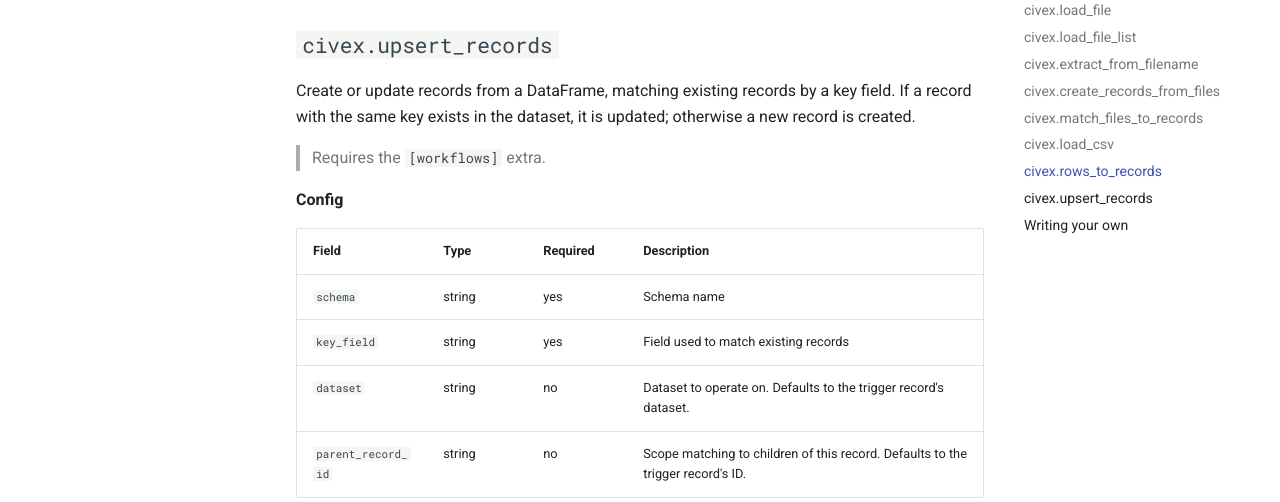
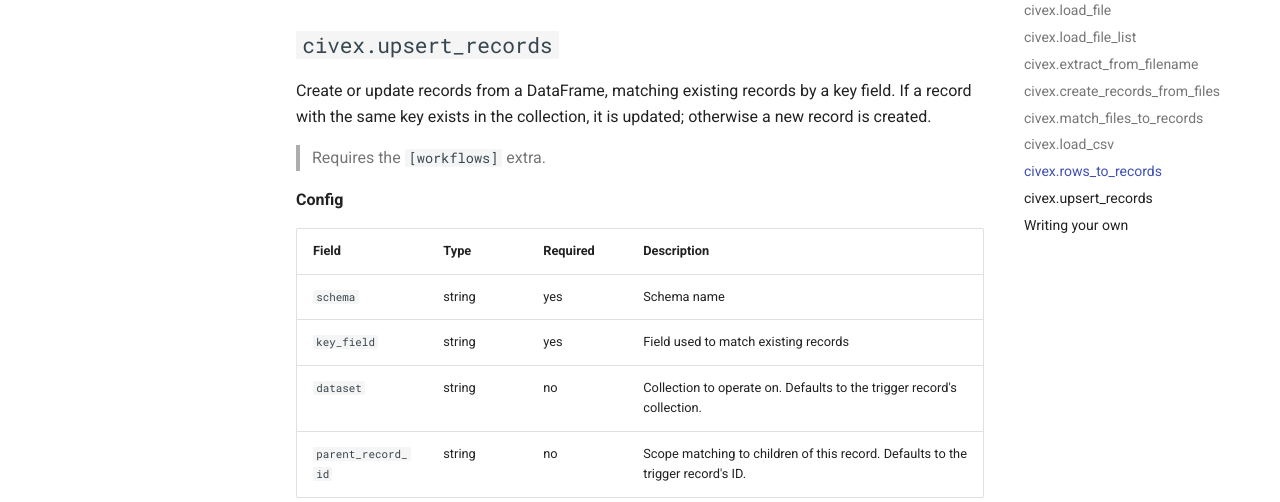
Before and after one commit to sullivan-james/civex-service, an MkDocs documentation site: the page built from docs/plugins.md, in a window 1280 px wide and 900 px high, scrolled down 10122 px. Shown: the part 179-681 px from the top of the window. Built offline with MkDocs 1.6.1 and Material for MkDocs 9.7.7, drawn with Linux system fonts in a browser that asks for light colours; comment, search, counter and statistics services are not loaded; some of the changed text lies outside the part shown.

Commit message:
Fix stale docs content: serve flags, plugin CLI status, terminology
- Document --allow-remote and --log-level on `civex serve`, and that
  binding a non-loopback host now hard-fails without --allow-remote
  (docs/cli-reference.md, README.md).
- `civex plugin list`/`civex plugin info` are implemented; stop
  documenting them as "not yet implemented".
- Sweep user-facing "dataset" wording in docs/plugins.md and
  docs/writing-custom-plugins.md to "collection", leaving the actual
  `dataset`/`dataset_name` config keys and RPC method names untouched.

```diff
--- a/docs/plugins.md
+++ b/docs/plugins.md
@@ -219,7 +219,7 @@
 |---|---|---|---|
 | `schema` | string | yes | Schema name for the new records |
 | `file_field` | string | yes | Field name on the new records to store the file reference |
-| `dataset` | string | no | Dataset to create records in. Defaults to the trigger record's dataset. |
+| `dataset` | string | no | Collection to create records in. Defaults to the trigger record's collection. |
 | `parent_record_id` | string | no | Parent record ID for child schemas. Defaults to the trigger record's ID. |
 
 **Inputs**
@@ -265,7 +265,7 @@
 | `key_field` | string | yes | Field on the child records used for matching |
 | `file_field` | string | yes | Field on the child records to set with the matched file |
 | `pattern` | string | yes | Regex with one capture group; the capture is the key value |
-| `dataset` | string | no | Dataset to search in. Defaults to the trigger record's dataset. |
+| `dataset` | string | no | Collection to search in. Defaults to the trigger record's collection. |
 | `parent_record_id` | string | no | Scope the search to children of this record. Defaults to the trigger record's ID. |
 
 **Inputs**
@@ -350,7 +350,7 @@
 | Field | Type | Required | Description |
 |---|---|---|---|
 | `schema` | string | yes | Schema name for the new records |
-| `dataset` | string | yes | Dataset to create records in |
+| `dataset` | string | yes | Collection to create records in |
 | `field_mapping` | dict | no | Maps DataFrame column names to schema field names: `{csv_column: schema_field}`. If omitted, column names are used as-is. |
 | `parent_record_id` | string | no | Parent record ID. Defaults to the trigger record's ID. |
 
@@ -389,7 +389,7 @@
 
 ## `civex.upsert_records`
 
-Create or update records from a DataFrame, matching existing records by a key field. If a record with the same key exists in the dataset, it is updated; otherwise a new record is created.
+Create or update records from a DataFrame, matching existing records by a key field. If a record with the same key exists in the collection, it is updated; otherwise a new record is created.
 
 > Requires the `[workflows]` extra.
 
@@ -399,7 +399,7 @@
 |---|---|---|---|
 | `schema` | string | yes | Schema name |
 | `key_field` | string | yes | Field used to match existing records |
-| `dataset` | string | no | Dataset to operate on. Defaults to the trigger record's dataset. |
+| `dataset` | string | no | Collection to operate on. Defaults to the trigger record's collection. |
 | `parent_record_id` | string | no | Scope matching to children of this record. Defaults to the trigger record's ID. |
 
 **Inputs**
```
Also changed, not shown: README.md (+1 -1 lines), docs/cli-reference.md (+8 -3 lines), docs/writing-custom-plugins.md (+2 -2 lines).
